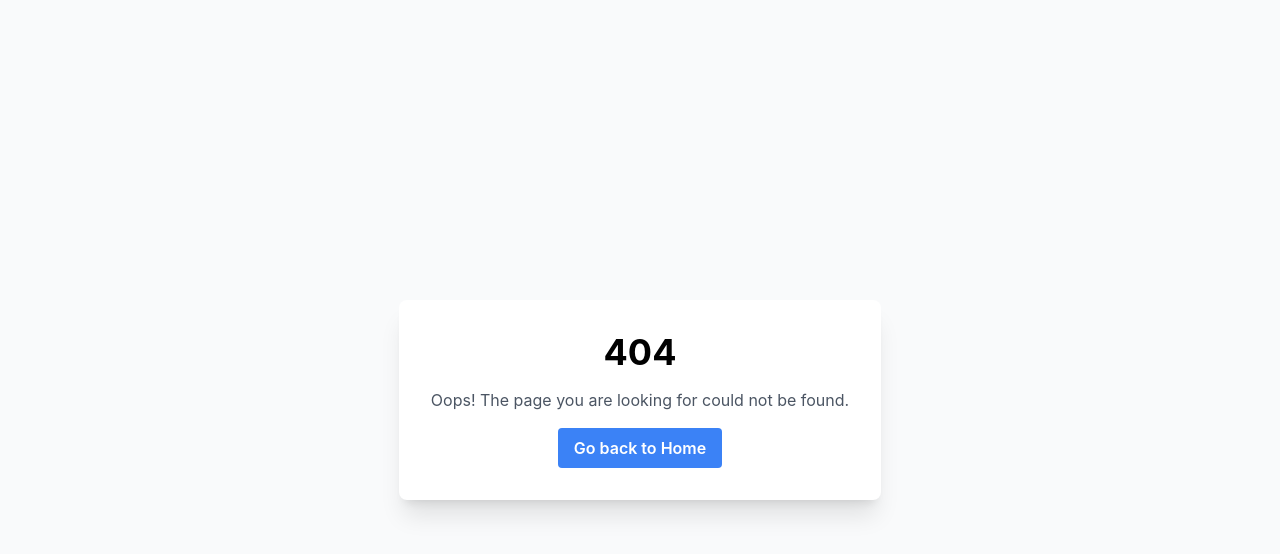
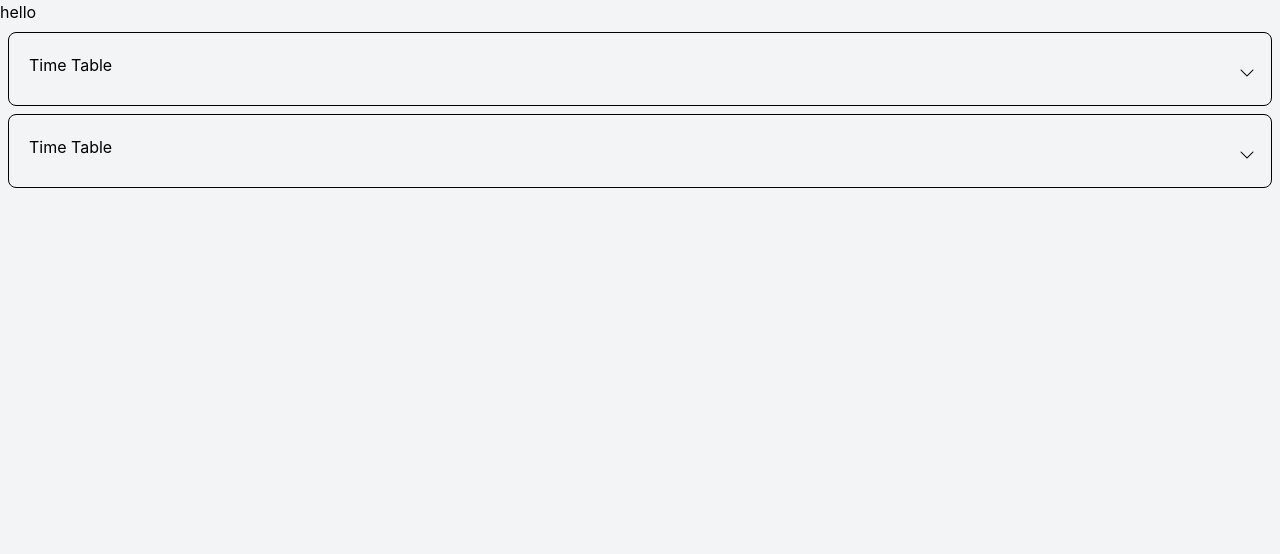
Before and after one commit to aakashp2001/Edunect, a React (Create React App) app in the folder Frontend/edunect/: page /temp in a window 1280 px wide. Before the commit this address had no page. Shown: the top 554 px of the page. Built offline with nearby package versions, Linux system fonts and the light colour scheme.

Commit message:
New push

```diff
--- a/Frontend/edunect/src/App.js
+++ b/Frontend/edunect/src/App.js
@@ -9,6 +9,7 @@ import PrivateRoute from './views/components/PrivateRoute.jsx';
 import Documents from './views/Documents.jsx';
 import Student from './views/Student.jsx';
 import Footer from './views/components/Footer.jsx';
+import PdfViewer from './views/Temp.jsx';
 import Notifications from './views/Notifications.jsx';
 import Attendance from './views/Attendance.jsx';
 function App() {
@@ -20,6 +21,7 @@ function App() {
             <Routes>
               <Route path="/" element={<Login />} />
               <Route path="/attendance" element={<Attendance/>}/>
+              <Route path='/temp' element={<PdfViewer />}/>
               {/* Private routes */}
               <Route element={<PrivateRoute />}>
                 <Route path="/home" element={<Home />} />
--- a/Frontend/edunect/src/views/Documents.jsx
+++ b/Frontend/edunect/src/views/Documents.jsx
@@ -1,5 +1,6 @@
 import React, { useState } from 'react'
 import { useLogin } from '../required_context/LoginContext'
+import pdfFile from './TOC_Practice Book_2024.pdf'
 import AdminNav from './components/AdminNav'
 function Documents() {
     const [fileState, setFileState] = useState()
@@ -9,7 +10,7 @@ function Documents() {
     }
     return (
         <div>
-        <AdminNav/>
+            <AdminNav />
 
             <div className="sm:mx-auto sm:w-full sm:max-w-sm">
                 <h2 className="mt-6 text-center text-3xl font-extrabold text-gray-900">
@@ -21,11 +22,11 @@ function Documents() {
                 <div className="bg-gray-100 py-8 px-4 shadow-lg rounded-lg sm:round-lg sm:px-10">
                     <form method="POST" className="space-y-6">
                         <div>
-                        <label htmlFor="defaultPassword" className="block text-sm text-gray-700 mt-3 font-bold">
-                                    Enter Document Title
-                                </label>
-                                <input type="text" name="defaultPassword" id="defaultPassword" onChange={(e) => { setTitle(e.target.value) }} className="appearance-none rounded-md relative block w-full px-3 py-2 border border-gray-300 placeholder-gray-500 text-gray-900 focus:outline-none focus:ring-indigo-500 focus:border-indigo-500 focus:z-10 sm:text-sm"
-                                />
+                            <label htmlFor="defaultPassword" className="block text-sm text-gray-700 mt-3 font-bold">
+                                Enter Document Title
+                            </label>
+                            <input type="text" name="defaultPassword" id="defaultPassword" onChange={(e) => { setTitle(e.target.value) }} className="appearance-none rounded-md relative block w-full px-3 py-2 border border-gray-300 placeholder-gray-500 text-gray-900 focus:outline-none focus:ring-indigo-500 focus:border-indigo-500 focus:z-10 sm:text-sm"
+                            />
                             <div className="mt-1">
                                 {/* <input id="signup_file" name="signup_file" type="file" required
                                     className="appearance-none rounded-md relative block w-full px-3 py-2 border border-gray-300 placeholder-gray-500 text-gray-900 focus:outline-none focus:ring-indigo-500 focus:border-indigo-500 focus:z-10 sm:text-sm"/> */}
@@ -47,6 +48,60 @@ function Documents() {
                     </form>
                 </div>
             </div>
+
+            <div className="pdf-viewer">
+
+                <div class="m-2 space-y-2">
+
+                    <div
+                        class="group flex flex-col gap-2 rounded-lg p-5 border border-black"
+                        tabindex="2"
+                    >
+                        <div class="flex cursor-pointer items-center justify-between">
+                            <span> Time Table </span>
+                            <i
+                                class="h-2 w-3 transition-all duration-500 group-focus:-rotate-180 bi bi-chevron-down" alt="Drop Down icon"
+                            />
+                        </div>
+                        <div
+                            class="invisible h-auto max-h-0 items-center opacity-0 transition-all group-focus:visible group-focus:max-h-screen group-focus:opacity-100 group-focus:duration-1000"
+                        >
+                            <object style={{ width: "100%" }}
+                                data={pdfFile}
+                                type="application/pdf"
+                                width="100%"
+                                height="600px"
+                            >
+                                <p>Your browser does not support PDFs. <a href={pdfFile}>Download the PDF</a>.</p>
+                            </object>
+                        </div>
+                    </div>
+
+                    <div
+                        class="group flex flex-col gap-2 rounded-lg p-5 border border-black"
+                        tabindex="2"
+                    >
+                        <div class="flex cursor-pointer items-center justify-between">
+                            <span> Time Table </span>
+                            <i
+                                class="h-2 w-3 transition-all duration-500 group-focus:-rotate-180 bi bi-chevron-down" alt="Drop Down icon"
+                            />
+                        </div>
+                        <div
+                            class="invisible h-auto max-h-0 items-center opacity-0 transition-all group-focus:visible group-focus:max-h-screen group-focus:opacity-100 group-focus:duration-1000"
+                        >
+                            <object style={{ width: "100%" }}
+                                data={pdfFile}
+                                type="application/pdf"
+                                width="100%"
+                                height="600px"
+                            >
+                                <p>Your browser does not support PDFs. <a href={pdfFile}>Download the PDF</a>.</p>
+                            </object>
+                        </div>
+                    </div>
+                </div>
+            </div>
         </div>
     )
 }
--- /dev/null
+++ b/Frontend/edunect/src/views/Temp.jsx
@@ -0,0 +1,62 @@
+import React from 'react';
+import pdfFile from './TOC_Practice Book_2024.pdf'
+const PdfViewer = () => {
+    return (
+        <div className="pdf-viewer">
+            <p>hello</p>
+
+            <div class="m-2 space-y-2">
+
+                <div
+                    class="group flex flex-col gap-2 rounded-lg p-5 border border-black"
+                    tabindex="2"
+                >
+                    <div class="flex cursor-pointer items-center justify-between">
+                        <span> Time Table </span>
+                        <i
+                            class="h-2 w-3 transition-all duration-500 group-focus:-rotate-180 bi bi-chevron-down" alt="Drop Down icon"
+                        />
+                    </div>
+                    <div
+                        class="invisible h-auto max-h-0 items-center opacity-0 transition-all group-focus:visible group-focus:max-h-screen group-focus:opacity-100 group-focus:duration-1000"
+                    >
+                        <object style={{ width: "100%" }}
+                            data={pdfFile}
+                            type="application/pdf"
+                            width="100%"
+                            height="600px"
+                        >
+                            <p>Your browser does not support PDFs. <a href={pdfFile}>Download the PDF</a>.</p>
+                        </object>
+                    </div>
+                </div>
+
+                <div
+                    class="group flex flex-col gap-2 rounded-lg p-5 border border-black"
+                    tabindex="2"
+                >
+                    <div class="flex cursor-pointer items-center justify-between">
+                        <span> Time Table </span>
+                        <i
+                            class="h-2 w-3 transition-all duration-500 group-focus:-rotate-180 bi bi-chevron-down" alt="Drop Down icon"
+                        />
+                    </div>
+                    <div
+                        class="invisible h-auto max-h-0 items-center opacity-0 transition-all group-focus:visible group-focus:max-h-screen group-focus:opacity-100 group-focus:duration-1000"
+                    >
+                        <object style={{ width: "100%" }}
+                            data={pdfFile}
+                            type="application/pdf"
+                            width="100%"
+                            height="600px"
+                        >
+                            <p>Your browser does not support PDFs. <a href={pdfFile}>Download the PDF</a>.</p>
+                        </object>
+                    </div>
+                </div>
+            </div>
+        </div>
+    );
+};
+
+export default PdfViewer;
```
Also changed, not shown: 2 other files (tests, documents, lock files or other folders).
